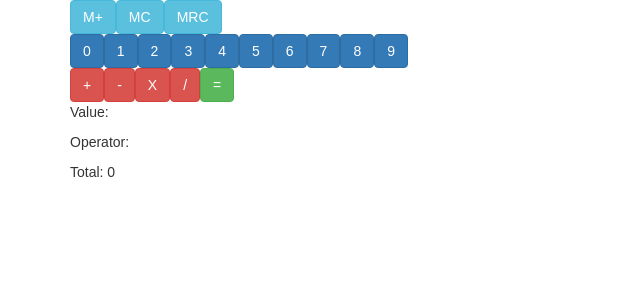
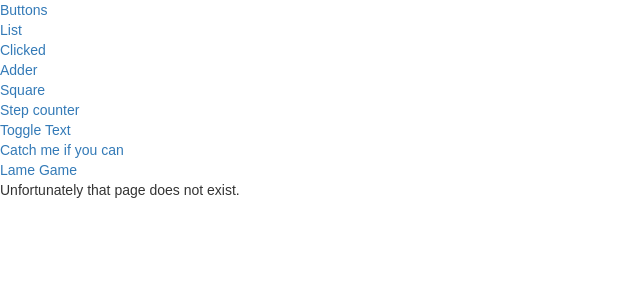
Before and after one commit to KyeBuff/learning_react, a React (Create React App) app: page / in a window 1280 px wide. Shown: the top 300 px of the page, without its empty margins (0-640 px from the left). Built offline with nearby package versions, Linux system fonts and the light colour scheme.

Commit message:
finished quiz challenges and recfactored

```diff
--- a/package.json
+++ b/package.json
@@ -5,6 +5,7 @@
   "dependencies": {
     "react": "^16.1.1",
     "react-dom": "^16.1.1",
+    "react-router-dom": "^4.2.2",
     "react-scripts": "1.0.17"
   },
   "scripts": {
--- a/src/App.jsx
+++ b/src/App.jsx
@@ -1,46 +1,47 @@
 import React, { Component } from 'react';
 import './App.css';
-import Calculator from './lifting/Calculator';
+import {
+    BrowserRouter as Router,
+    Route,
+    Switch,
+} from "react-router-dom";
+import List from './state-challenges/List';
+import Clicked from './state-challenges/Clicked';
+import Buttons from './lifting/Buttons';
+import Adder from './state-challenges/Adder';
+import Square from './first-components/Square';
+import StepCounter from './state-challenges/StepCounter';
+import CatchMeIfYouCan from './state-challenges/CatchMeIfYouCan';
+import LameGame from './state-challenges/LameGame';
+import ToggleText from './state-challenges/ToggleText';
+import Nav from './router/Nav';
+import FourOhFour from './router/FourOhFour'
 
 class App extends Component {
   render() {
     return (
-    	<div className="container">
-    	 	<Calculator />
-    	</div>
+    	<Router>
+    		<div>
+    			<Nav />
+    			<Switch>
+		    		<Route path="/buttons" component={ Buttons } />
+		    		<Route path="/list" component={ List } />
+		    		<Route path="/clicked" component={ Clicked } />
+		    		<Route path="/adder" component={ Adder } />
+		    		<Route path="/toggle-text" render={ () => (<ToggleText initial="Hello" alternate="World" />)} />
+		    		<Route path="/catch" render={ () => (<CatchMeIfYouCan jump="100" />)} />
+		    		<Route path="/lame/:aim" render={ ({match}) => (<LameGame aim={match.params.aim} />)} />
+		    		<Route path="/square/:color"
+		    					 render={ ({match}) => (<Square color={match.params.color}/>)} />
+
+		    		<Route path="/step-counter/:max/:step"
+		    					 render={ ({match}) => (<StepCounter max={match.params.max} step={match.params.step} />)} />
+		    		<FourOhFour />
+	    		</Switch>
+    		</div>
+    	</Router>
     );
   }
 }
 
 export default App;
-
-// <Clicked />
-// <Square color="blue" />
-// <ToggleText initial="Hello" alternate="World" />
-// <Counter max="100" />
-// <StepCounter max="100" step="5" />
-// <CatchMeIfYouCan jump="100" />
-// <Colours colours={colours} />
-// <LameGame aim={3} />
-// <List />
-// <Adder />
-// <TempConverter />
-// <Buttons />
-
-
-
-
-
-// import Clicked from './state-challenges/Clicked';
-// import Square from './first-components/Square';
-// import ToggleText from './state-challenges/ToggleText';
-// import Counter from './state-challenges/Counter';
-// import StepCounter from './state-challenges/StepCounter';
-// import CatchMeIfYouCan from './state-challenges/CatchMeIfYouCan';
-// import LameGame from './state-challenges/LameGame';
-// import Colours from './state-challenges/Colours';
-// import Length from './state-challenges/Length';
-// import List from './state-challenges/List';
-// import Adder from './state-challenges/Adder';
-// import TempConverter from './state-challenges/TempConverter';
-// import Buttons from './lifting/Buttons';
--- a/src/first-components/Square.jsx
+++ b/src/first-components/Square.jsx
@@ -1,4 +1,4 @@
-import React, { Component } from 'react';
+import React from 'react';
 
 const Square = (props) => (
 	<div
--- a/src/lifting/Calculator.jsx
+++ b/src/lifting/Calculator.jsx
@@ -1,7 +1,11 @@
 import React, { Component } from 'react';
-import NumButton from './NumButton.jsx';
-import OpButton from './OpButton.jsx';
-import MemButton from './MemButton.jsx';
+import NumButton from './NumButton';
+import OpButton from './OpButton';
+import MemButton from './MemButton';
+import calcConfig from './calc-config/config.js';
+
+// Problem is the last item in the array is not taking the calcualted value when using memory
+//curr val is set to the memory value
 
 class Calculator extends Component {
 
@@ -12,11 +16,11 @@ class Calculator extends Component {
 			currVal: '',
 			currOp: null,
 			total: 0,
-			// Index allows us to target previous object to track value of operation
+			// Index allows us to target previous object in outputArr to operate on previous value
 			index: -1,
 			memory: {
 				value: null,
-			}
+			},
 		}
 		this.numOnClick = this.numOnClick.bind(this);
 		this.onOpClick = this.onOpClick.bind(this);
@@ -29,7 +33,7 @@ class Calculator extends Component {
 	numOnClick(n) {
 		// Build up currVal as string
 		//Set op clicked to false to allow operation click
-		this.setState({currVal: this.state.currVal + n, opClicked: false});
+		this.setState({currVal: this.state.currVal + n, currOp: false, currOp: null,});
 	}
 
 	onOpClick(op) {
@@ -49,18 +53,17 @@ class Calculator extends Component {
 		}
 
 		//push object to array
-		if(!this.state.opClicked) {
+		if(!this.state.currOp) {
 			arr.push(numOb);
 		}
 
-		//set opClicked to true so that we can't use multiple ops
+		//set currOp to true so that we can't use multiple ops
 		//Increase index state so we are always tracking the previous ob in arr
 		this.setState(
 			{
 				outputArr: arr,
 				currVal: '',
 				currOp: op,
-				opClicked: true,
 				index: this.state.index + 1
 			}
 		);
@@ -78,29 +81,7 @@ class Calculator extends Component {
 
 		//take ob and currVal
 
-		//value value passed to total
-		let total = numOb.value;
-
-		//use numOb operator on currVal in switch
-		switch(numOb.op) {
-			case '+':
-				total += currVal;
-				break;
-			case '-':
-				total -= currVal;
-				break;
-			case 'X':
-				total *= currVal;
-				break;
-			case '/':
-				total /= currVal;
-				break;
-			default:
-				total = total;
-				break;
-		}
-
-		return total;
+		return calcConfig.operatorMap[numOb.op](numOb, currVal);
 
 	}
 
@@ -177,6 +158,7 @@ class Calculator extends Component {
 	  					if(el === 'MRC') {
 	  						return (<MemButton key={i} onClick={this.recallMemory} value={el}/>);
 	  					}
+	  					return null;
 	  				})
 	  			}
 	  		</div>
--- /dev/null
+++ b/src/lifting/calc-config/config.js
@@ -0,0 +1,18 @@
+const config = {
+	operatorMap: {
+		'+': (numOb, value) => {
+			return numOb.value + value;
+		},
+		'-': (numOb, value) => {
+			return numOb.value -value;
+		},
+		'X': (numOb, value) => {
+			return numOb.value * value;
+		},
+		'/': (numOb, value) => {
+			return numOb.value / value;
+		},
+	}
+}
+
+export default config;
--- /dev/null
+++ b/src/router/FourOhFour.jsx
@@ -0,0 +1,7 @@
+import React from 'react';
+
+let FourOhFour = () =>  (
+	<p>Unfortunately that page does not exist.</p>
+);
+
+export default FourOhFour;
--- /dev/null
+++ b/src/router/Nav.jsx
@@ -0,0 +1,38 @@
+import React from 'react';
+import { Link } from 'react-router-dom';
+
+let Nav = () =>  (
+
+	<nav>
+		<Link to="/buttons">
+			Buttons
+		</Link><br />
+		<Link to="/list">
+			List
+		</Link><br />
+		<Link to="/clicked">
+			Clicked
+		</Link><br />
+		<Link to="/adder">
+			Adder
+		</Link><br />
+		<Link to="/square/orange">
+			Square
+		</Link><br />
+		<Link to="/step-counter/100/5">
+			Step counter
+		</Link><br />
+		<Link to="/toggle-text">
+			Toggle Text
+		</Link><br />
+		<Link to="/catch">
+			Catch me if you can
+		</Link><br />
+		<Link to="/lame/10">
+			Lame Game
+		</Link><br />
+	</nav>
+
+);
+
+export default Nav;
--- a/src/state-challenges/TempConverter.jsx
+++ b/src/state-challenges/TempConverter.jsx
@@ -5,7 +5,7 @@ class Counter extends Component {
 	constructor(props) {
 		super(props);
 		this.state = {
-			celsius: null,
+			celsius: this.props.cels,
 			fahrenheit: null,
 		}
 
```
Also changed, not shown: 1 other file (tests, documents, lock files or other folders).
